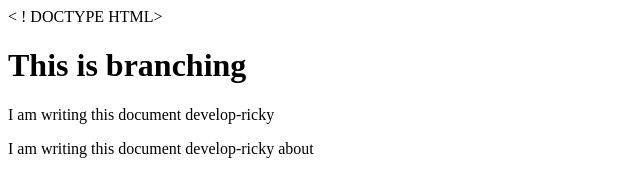
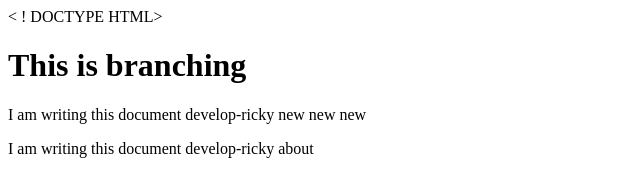
Before and after one commit to EGNieles/branching, a plain HTML site: page about.html in a window 1280 px wide. Shown: the full height of the page, 0-640 px from the left. Drawn offline with Linux system fonts and the light colour scheme.

Commit message:
some codes are added

```diff
--- a/about.html
+++ b/about.html
@@ -6,7 +6,7 @@
 
 
 <body>
-<p>I am writing this document develop-ricky</p>
+<p>I am writing this document develop-ricky new new new</p>
 <p>I am writing this document develop-ricky about</p>
 </body>
 </html>
```
Also changed, not shown: contact.html (+1 -1 lines).
